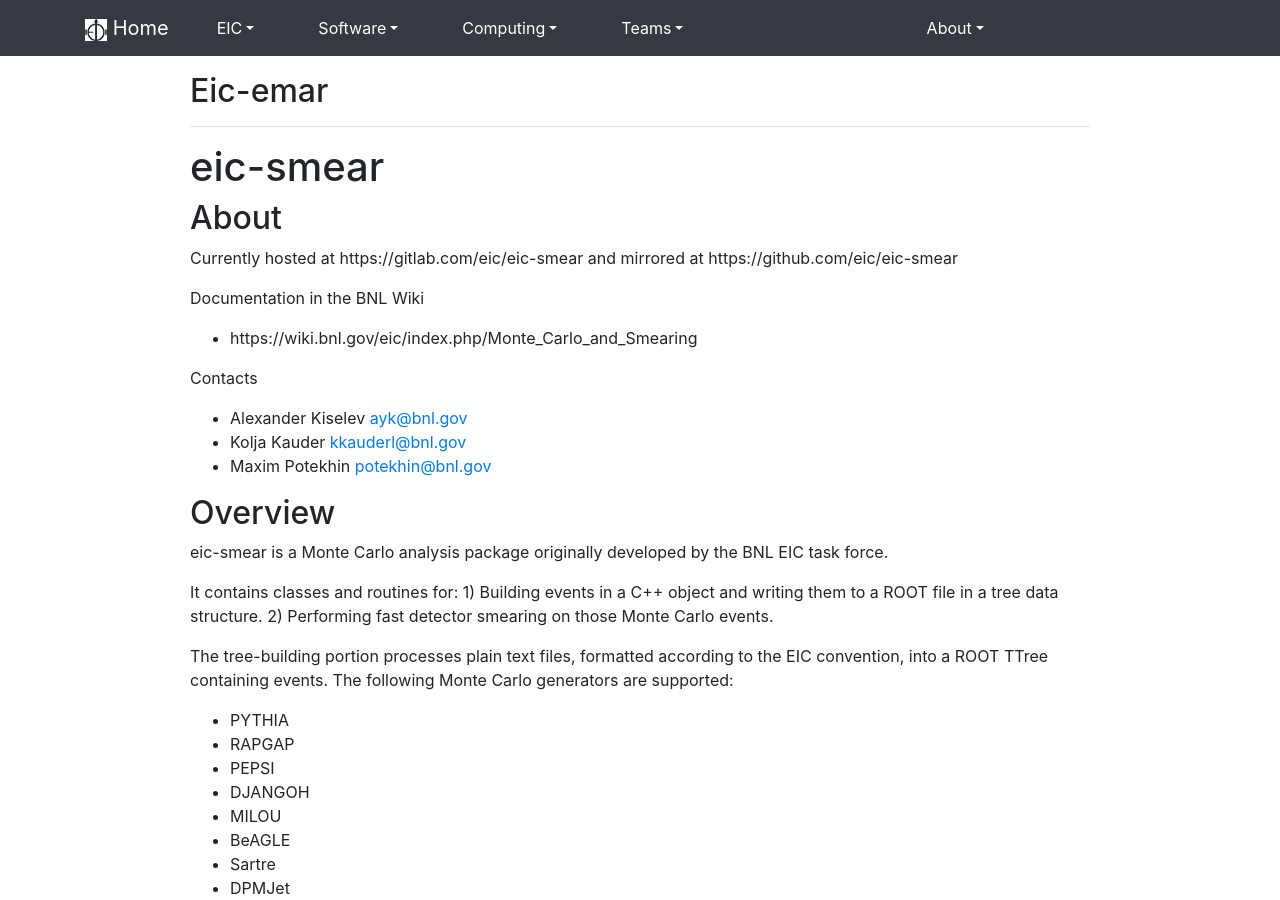
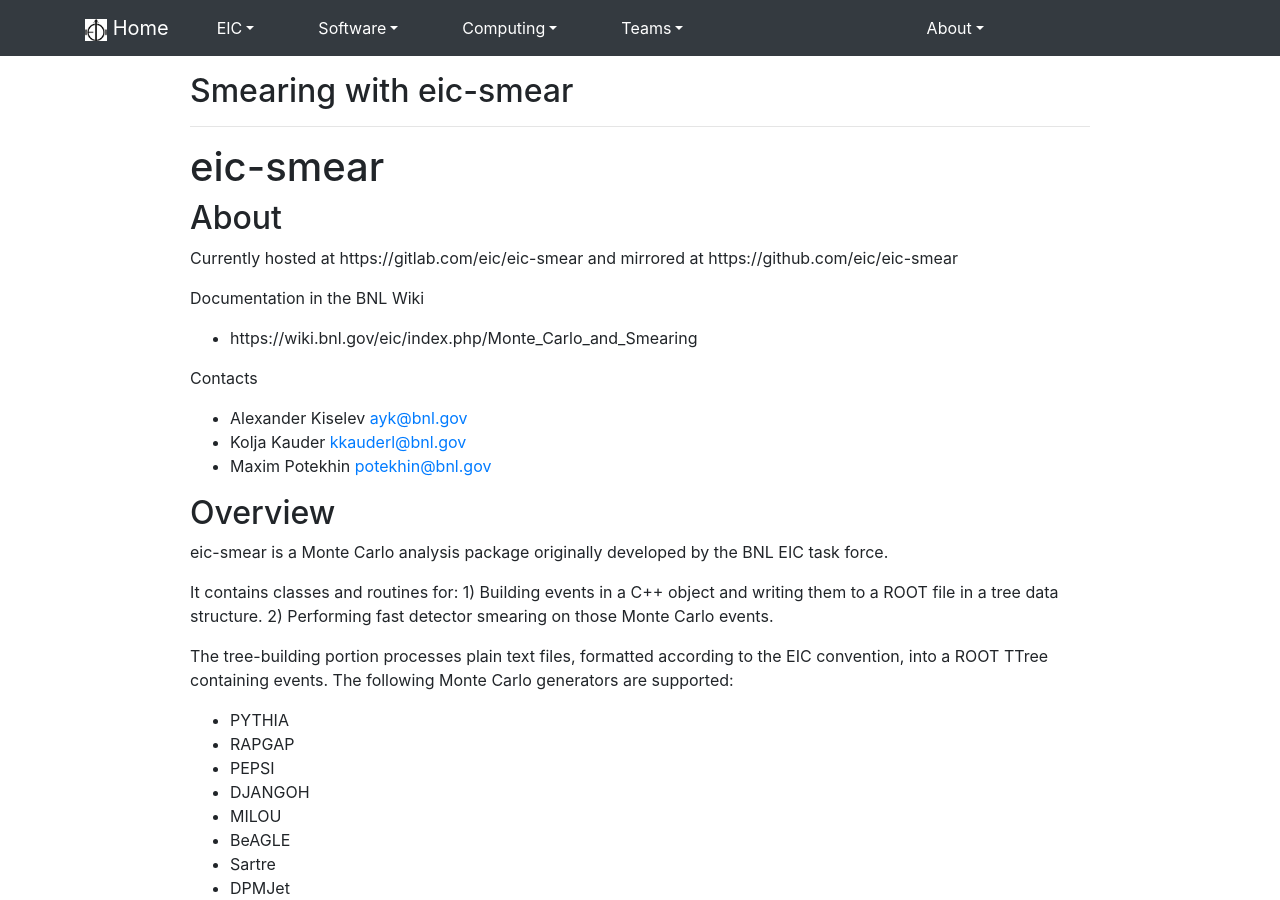
Before and after one commit to kkauder/eic.github.io, a Jekyll site: the page built from _software/eicsmear.md, in a window 1280 px wide and 900 px high. Built offline with Jekyll 4.4.1, drawn with Linux system fonts in a browser that asks for light colours; nearby versions of some CDN libraries.

Commit message:
Hopefully adds eic-smear to the menu

```diff
--- a/_data/menus.yml
+++ b/_data/menus.yml
@@ -45,6 +45,9 @@
       name: escalate_singularity_1
       full: Escalate with Singularity
     -
+      name: eicsmear_1
+      full: Smearing with eic-smear
+    -
       name: pepsi
       full: PEPSI
     -
--- a/_software/eicsmear.md
+++ b/_software/eicsmear.md
@@ -1,5 +1,5 @@
 ---
-title: Eic-emar
+title: Smearing with eic-smear
 name: eicsmear_1
 category: eicsmear
 layout: default
```
